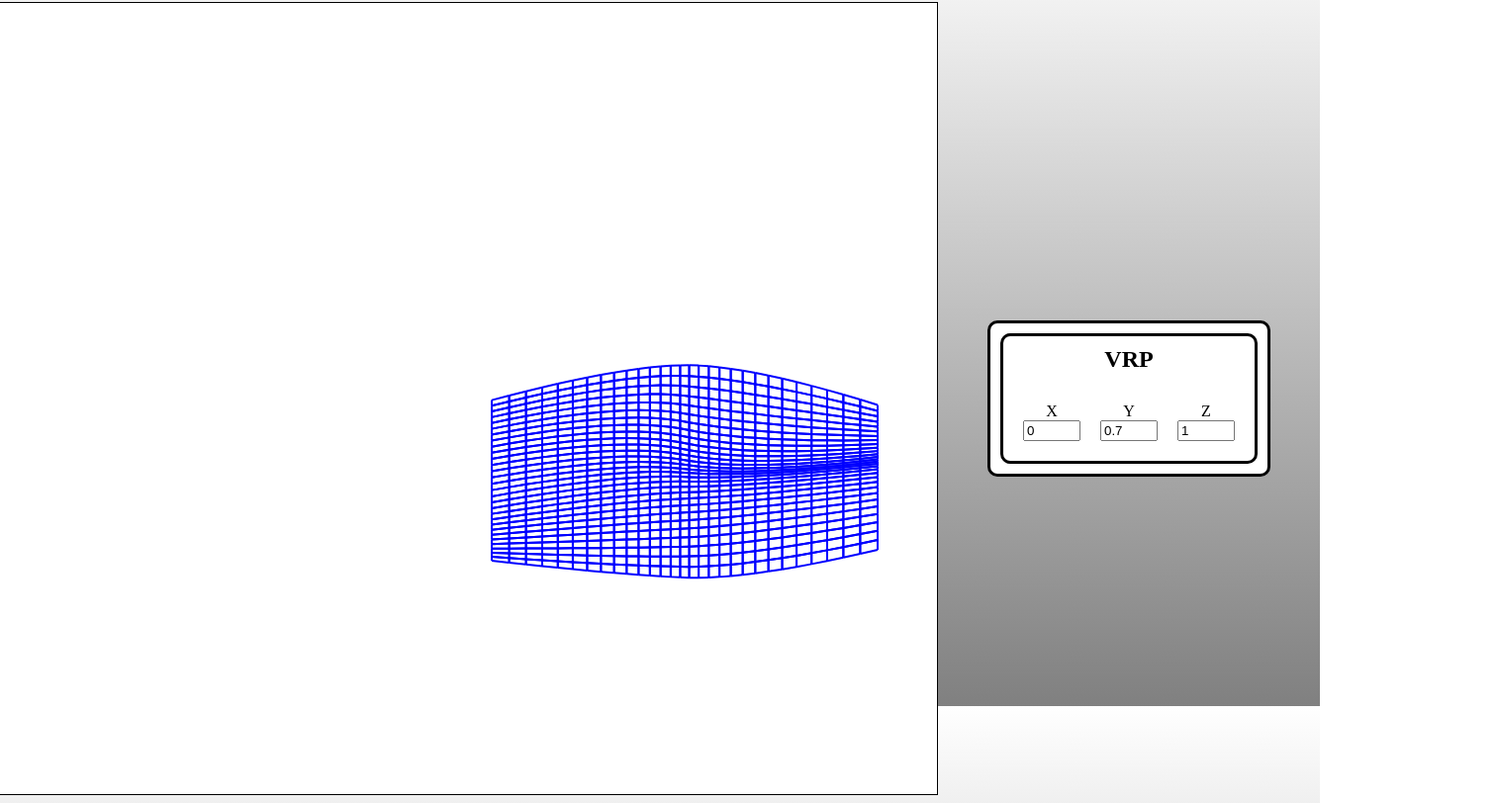
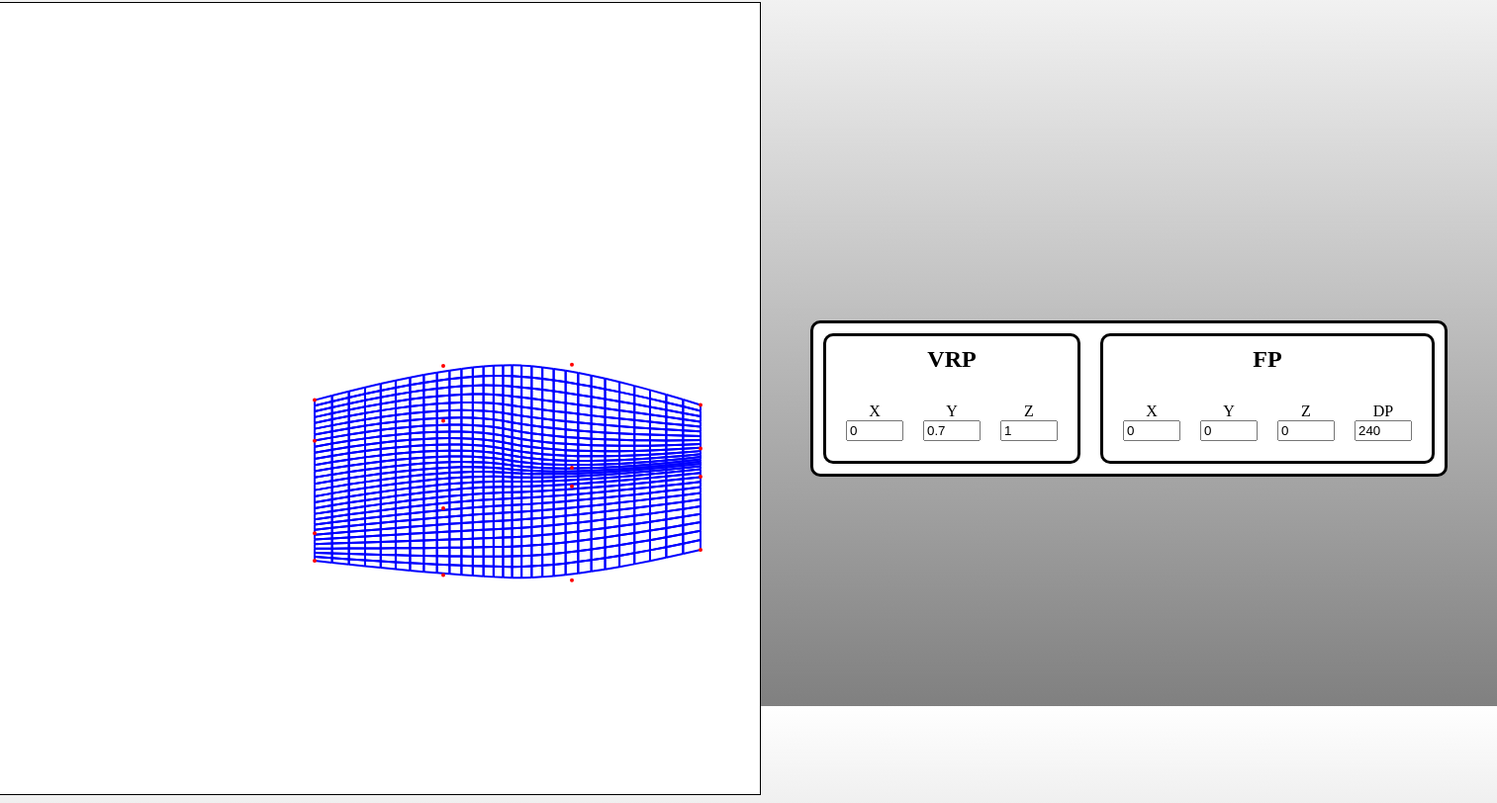
Before and after one commit to TadiotoG/CG-Trabalho-02, a plain HTML site: page index.html in a window 1280 px wide. Shown: the part 86-898 px from the top of the page at 99% size, 1513 px wide, since content can reach past the window. Drawn offline with Linux system fonts and the light colour scheme.

Commit message:
Agora é possivel alterar o focal point em tempo de exec

```diff
--- a/code/main.js
+++ b/code/main.js
@@ -14,12 +14,13 @@ main.appendChild(canvas);
 var cam_x;
 var cam_y;
 var cam_z;
-var dot_x;
-var dot_y;
-var dot_z;
+var focal_x;
+var focal_y;
+var focal_z;
+var distance_point;
 get_values_from_html();
 var vrp_camera = new Dot(cam_x, cam_y, cam_z);
-var focal_point_camera = new Dot(0, 0, 0);
+var focal_point_camera = new Dot(focal_x, focal_y, focal_z);
 var distance_point = 240;
 var camera = new Camera(vrp_camera, focal_point_camera, distance_point, 0, 0, canvas_width, canvas_height);
 var uni = new Universe(ctx, camera);
@@ -29,6 +30,7 @@ function create_world() {
     var surface_01 = new Surface(4, 4, 3, 3, 30, 30);
     surface_01.generateSurface();
     uni.add_surface(surface_01);
+    uni.draw_cp(surface_01);
 }
 function change_world() {
     erase_canvas();
@@ -36,7 +38,7 @@ function change_world() {
     // console.log(`X = ${cam_x} Y = ${cam_y} Z = ${cam_z}`);
     var list_of_surfaces = uni.surfaces;
     vrp_camera = new Dot(cam_x, cam_y, cam_z);
-    focal_point_camera = new Dot(0, 0, 0);
+    focal_point_camera = new Dot(focal_x, focal_y, focal_z);
     distance_point = 240;
     camera = new Camera(vrp_camera, focal_point_camera, distance_point, 0, 0, canvas_width, canvas_height);
     uni = new Universe(ctx, camera);
@@ -44,6 +46,7 @@ function change_world() {
         uni.surfaces = list_of_surfaces;
         uni.surfaces[i].create_faces(uni.matriz_SRU_SRT);
         uni.draw_whole_surface(uni.surfaces[i]);
+        uni.draw_cp(uni.surfaces[i]);
     }
 }
 function erase_canvas() {
@@ -58,5 +61,13 @@ function get_values_from_html() {
     cam_x = aux.value;
     aux = document.getElementById("cam_z");
     cam_z = aux.value;
+    aux = document.getElementById("focal_x");
+    focal_x = aux.value;
+    aux = document.getElementById("focal_y");
+    focal_y = aux.value;
+    aux = document.getElementById("focal_z");
+    focal_z = aux.value;
+    aux = document.getElementById("distance_point");
+    distance_point = aux.value;
 }
 // uni.animate_world();
--- a/index.html
+++ b/index.html
@@ -41,7 +41,7 @@
         flex-direction: column;
     }
 
-    #vrp {
+    #vrp, #fp {
         display: flex;
         flex-direction: column;
         justify-content: center;
@@ -50,13 +50,13 @@
         margin: 10px;
     }
 
-    #inputs_vrp {
+    #inputs_fp, #inputs_vrp{
         display: flex;
         flex-direction: row;
         justify-content: center;
     }
 
-    #inputs_vrp > * {
+    #inputs_vrp > *, #inputs_fp > * {
         display: flex;
         flex-direction: column;
         justify-content: center;
@@ -87,6 +87,26 @@
                     </div>
                 </div>
             </div>
+            <div id="fp">
+                <h2 class="title">FP</h2>
+                <div id="inputs_fp">
+                    <div>
+                        <label for="focal_x">X</label>
+                        <input style= "width: 50px" type="number" oninput=change_world() name="focal_x" id="focal_x" value="0" step="0.1">
+                    </div>
+                    <div>
+                        <label for="focal_y">Y</label>
+                        <input style= "width: 50px" type="number" oninput=change_world() name="focal_y" id="focal_y" value="0" step="0.1">
+                    </div>
+                    <div>
+                        <label for="focal_z">Z</label>
+                        <input style= "width: 50px" type="number" oninput=change_world() name="focal_z" id="focal_z" value="0" step="0.1">
+                    </div>
+                    <div>
+                        <label for="distance_point">DP</label>
+                        <input style= "width: 50px" type="number" oninput=change_world() name="distance_point" id="distance_point" value="240" step="1">
+                    </div>
+            </div>
         </div>
     </div>
 
```
Also changed, not shown: 1 other file.
